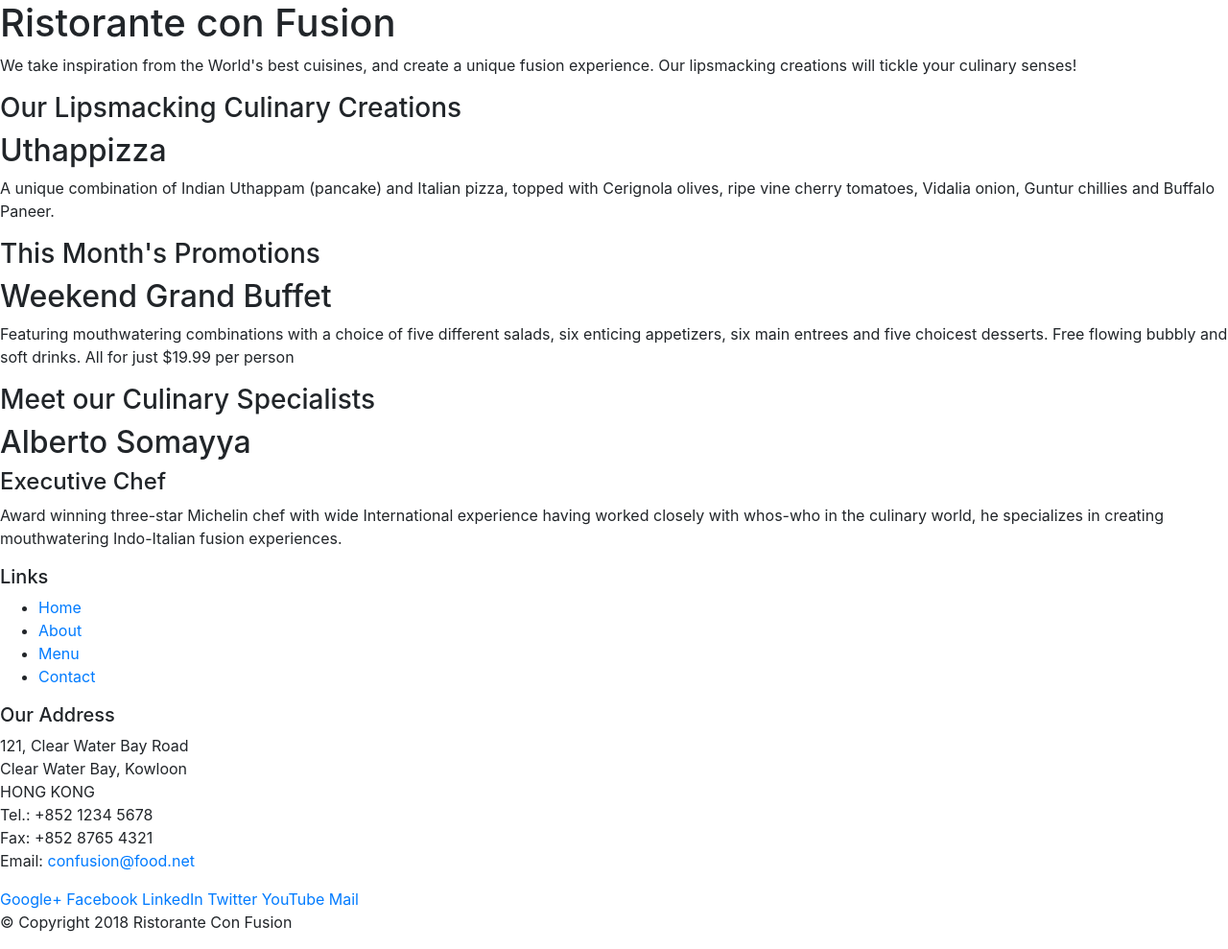
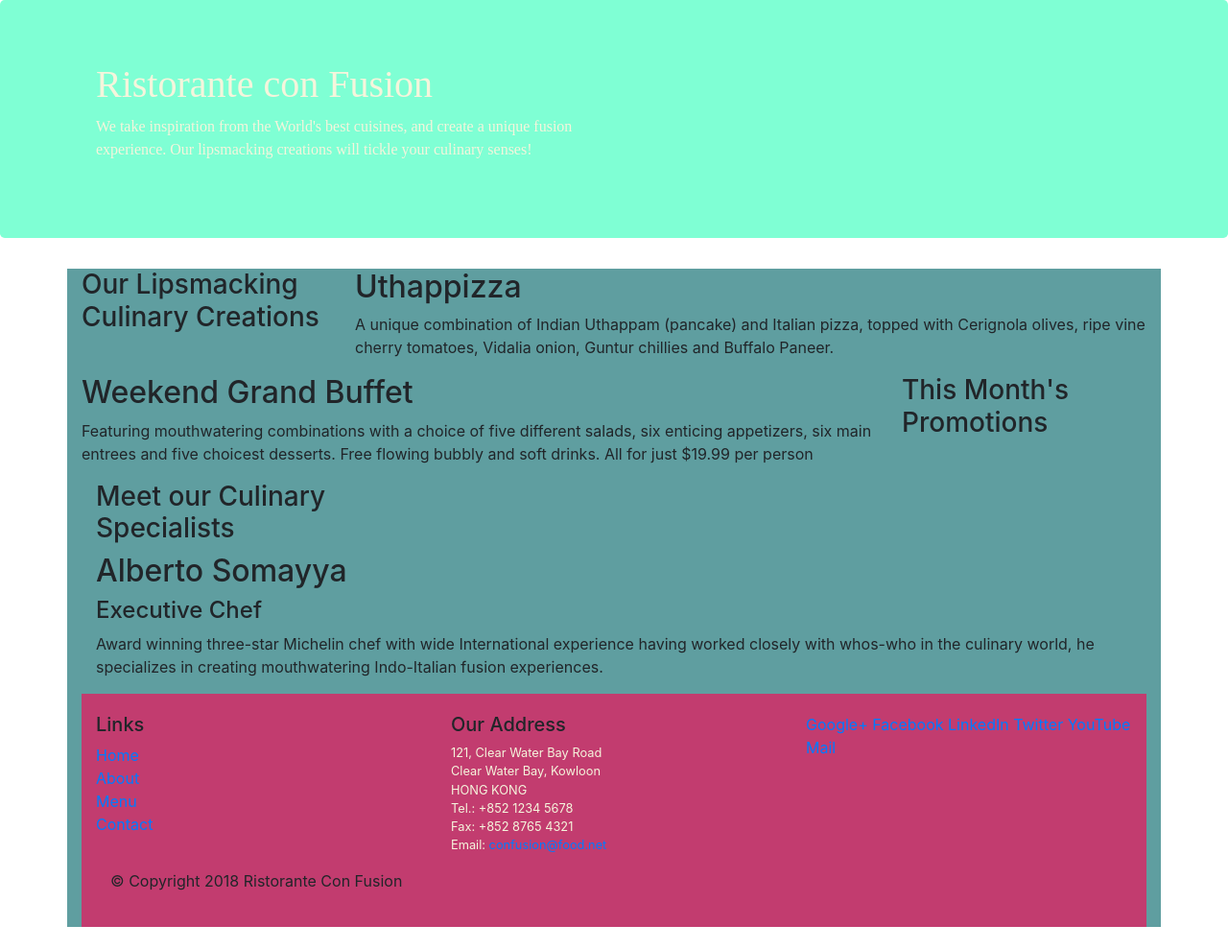
Before and after one commit to AFZALSULEMANI92/tempelte, a website: page index.html in a window 1280 px wide. Shown: the whole page at 96% size. After the commit the page ends 966 px from the top, so only its background shows below. Drawn offline with nearby package versions, Linux system fonts and the light colour scheme.

Commit message:
first commit

```diff
--- /dev/null
+++ b/css/styles.css
@@ -0,0 +1,26 @@
+.row-header{
+    margin: 0px auto;
+    padding: 0px auto;
+}
+.row-content{
+    margin: 0px auto;
+    padding: 50px 0px;
+    border-bottom: 2px;
+}
+.footer{
+    background-color: rgb(194, 60, 111);
+    margin: 0px auto;
+    padding: 20px 0px;
+}
+.jumbotron{
+    background-color: aquamarine;
+    font-family: 'Times New Roman', Times, serif;
+    color: beige;
+}
+.adress{
+    font-size: 80%;
+    color: beige;
+}
+.loki{
+    background-color: cadetblue;
+}
--- a/index.html
+++ b/index.html
@@ -9,73 +9,75 @@
 
      <!-- Bootstrap CSS -->
      <link rel="stylesheet" href="node_modules/bootstrap/dist/css/bootstrap.min.css">
+     <link rel="stylesheet" href="css/styles.css">
     <title>Ristorante Con Fusion</title>
 </head>
 
 <body>
 
-    <header>
-        <div>
-            <div>
-                <div>
+    <header class="jumbotron" >
+        <div class="container">
+            <div class="row row-header">
+                <div class="col-12 col-sm-6">
                     <h1>Ristorante con Fusion</h1>
                     <p>We take inspiration from the World's best cuisines, and create a unique fusion experience. Our lipsmacking creations will tickle your culinary senses!</p>
                 </div>
-                <div>
+                <div >
+
                 </div>
             </div>
         </div>
     </header>
 
-    <div>
-        <div>
-            <div>
+    <div class="container loki">
+        <div class="row row-containt">
+            <div class="col-12 col-sm-4 col-md-3">
                 <h3>Our Lipsmacking Culinary Creations</h3>
             </div>
-            <div>
+            <div class="col col-sm col-md">
                 <h2>Uthappizza</h2>
                 <p>A unique combination of Indian Uthappam (pancake) and Italian pizza, topped with Cerignola olives, ripe vine cherry tomatoes, Vidalia onion, Guntur chillies and Buffalo Paneer.</p>
             </div>
         </div>
 
 
-        <div>
-            <div>
+        <div class="row row-containt">
+            <div class="col-12 order-sm-last col-sm-4 col-md-3">
                 <h3>This Month's Promotions</h3>
             </div>
-            <div>
+            <div class="col col-sm order-sm-first col-md">
                 <h2>Weekend Grand Buffet</h2>
                 <p>Featuring mouthwatering combinations with a choice of five different salads, six enticing appetizers, six main entrees and five choicest desserts. Free flowing bubbly and soft drinks. All for just $19.99 per person </p>
             </div>
         </div>
 
         <div>
-            <div>
+            <div class="col-12 col-sm-4 col-md-3">
                 <h3>Meet our Culinary Specialists</h3>
             </div>
-            <div>
-                <h2>Alberto Somayya</h2>
+            <div class="col col-sm col-md">
+               <h2>Alberto Somayya</h2>
                 <h4>Executive Chef</h4>
                 <p>Award winning three-star Michelin chef with wide International experience having worked closely with whos-who in the culinary world, he specializes in creating mouthwatering Indo-Italian fusion experiences. </p>
             </div>
         </div>
-    </div>
 
-    <footer>
-        <div>
-            <div>
-                <div>
+
+    <footer class="footer">
+        <div class="container">
+            <div class="row">
+                <div class="col-12 col-sm-4">
                     <h5>Links</h5>
-                    <ul>
+                    <ul class="list-unstyled">
                         <li><a href="#">Home</a></li>
                         <li><a href="#">About</a></li>
                         <li><a href="#">Menu</a></li>
                         <li><a href="#">Contact</a></li>
                     </ul>
                 </div>
-                <div>
+                <div class="col-12 col-sm-4">
                     <h5>Our Address</h5>
-                    <address>
+                    <address class="adress">
 		              121, Clear Water Bay Road<br>
 		              Clear Water Bay, Kowloon<br>
 		              HONG KONG<br>
@@ -84,7 +86,7 @@
 		              Email: <a href="mailto:confusion@food.net">confusion@food.net</a>
 		           </address>
                 </div>
-                <div>
+                <div class="col-12 col-sm-4">
                     <div>
                         <a href="http://google.com/+">Google+</a>
                         <a href="http://www.facebook.com/profile.php?id=">Facebook</a>
@@ -96,7 +98,7 @@
                 </div>
            </div>
            <div>
-                <div>
+                <div class="col-auto">
                     <p>© Copyright 2018 Ristorante Con Fusion</p>
                 </div>
            </div>
```
